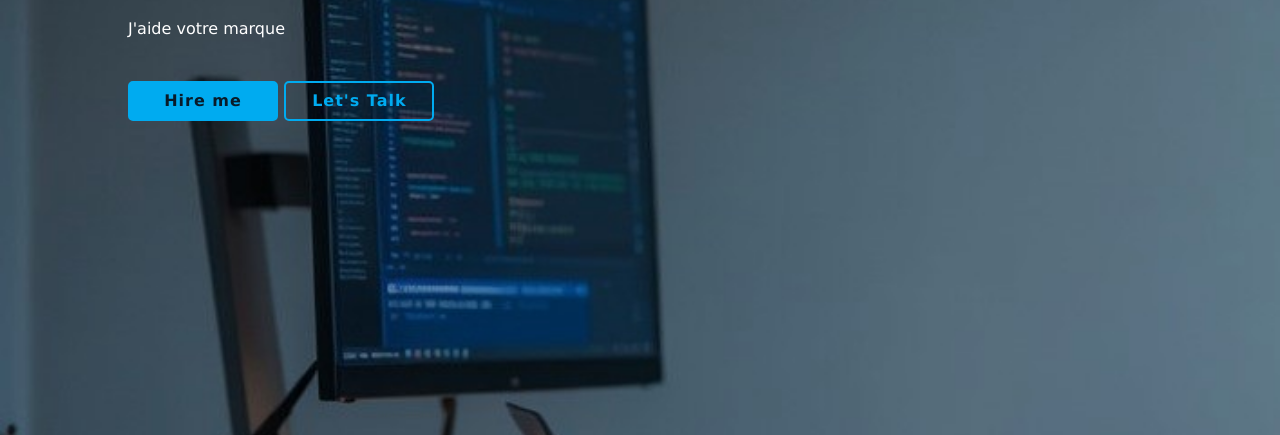
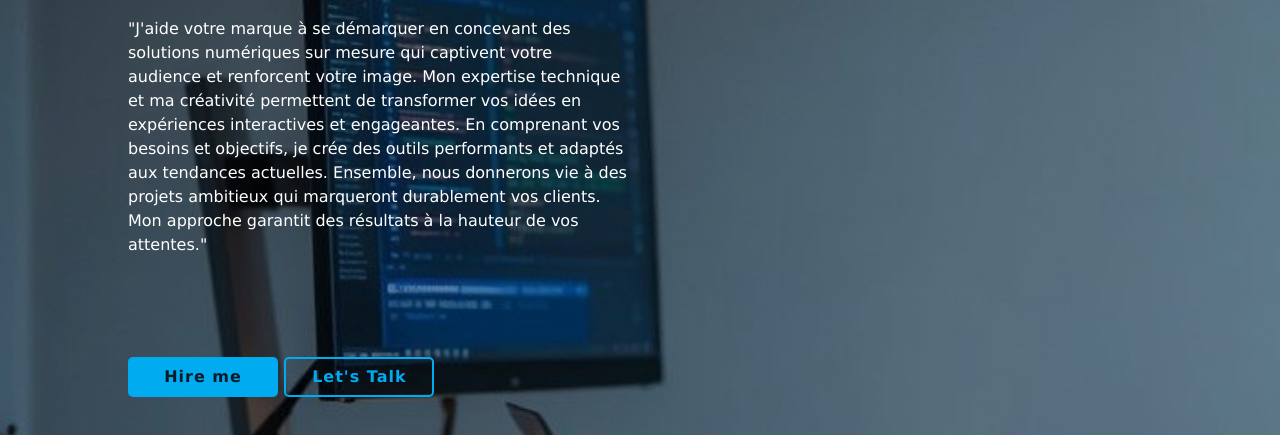
Before and after one commit to Ksylva15/Portfolio, a plain HTML site: page index.html in a window 1280 px wide. Shown: the part 277-712 px from the top of the page. Drawn offline with nearby package versions, Linux system fonts and the light colour scheme.

Commit message:
Add files via upload

```diff
--- a/index.html
+++ b/index.html
@@ -54,8 +54,8 @@
         <div class="home-content">
             <h2>Je suis Sylvason 😎</h2>
             <h3>Developpeur Full-stack</h3>
-            <p class="">J'aide votre marque</p>
-        </div>
+<p>"J'aide votre marque à se démarquer en concevant des solutions numériques sur mesure qui captivent votre audience et renforcent votre image. Mon expertise technique et ma créativité permettent de transformer vos idées en expériences interactives et engageantes. En comprenant vos besoins et objectifs, je crée des outils performants et adaptés aux tendances actuelles. Ensemble, nous donnerons vie à des projets ambitieux qui marqueront durablement vos clients. Mon approche garantit des résultats à la hauteur de vos attentes."</p>
+</div>  <br><br>
         <div class="btn-box">
             <a href="#" class="g-10">Hire me</a>
             <a href="#" style=" background: transparent;">
```
